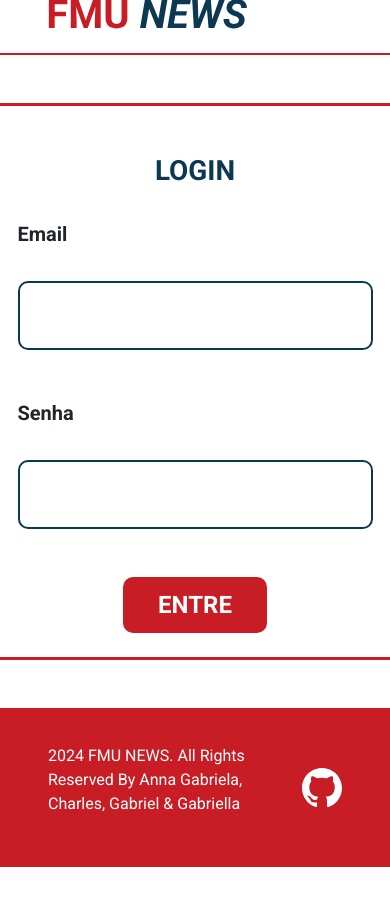
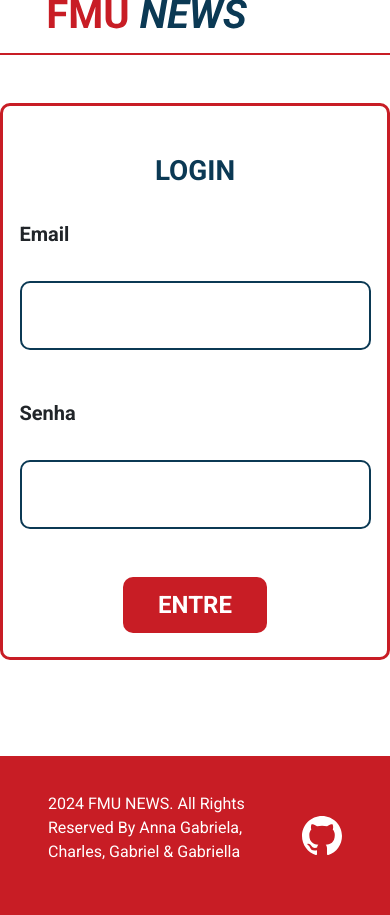
Before and after one commit to annaagabi/fmu-news, a PHP site: page /pages/login.html in a window 390 px wide; the page is wider, and only the part inside the window is pictured. Shown: the part 49-964 px from the top of that part. Before the commit the page ends 916 px from the top of that part, so only its background shows below. Run offline with PHP 8.4, Linux system fonts and the light colour scheme.

Commit message:
Fix: deixando o login responsivo

```diff
--- a/assets/css/login-style.css
+++ b/assets/css/login-style.css
@@ -1,11 +1,16 @@
 @import 'global.css';
 
+body{
+    height: 100vh;
+    min-height: 100vh;
+}
+
 .fonte-20{
-    font-size: 20px;
+    font-size:  1.25rem;
 }
 
 .fonte-16{
-    font-size: 16px;
+    font-size: 1rem;
 }
 
 .texto-azul{
@@ -25,18 +30,23 @@
 }
 
 .borda-card{
-    width: 499px;
+    max-width: 499px;
+    width: 100%;
 }
 
 .borda-input{
-    width: 355px;
-    height: 69px;
+    max-width: 355px;
+    width: 90vw;
+    max-height: 69px;
+    height: 80vh;
     border: solid var(--second-color);
 }
 
 .botao-login{
-    width: 144px;
-    height: 56px;
+    max-width: 144px;
+    width: 100vw;
+    max-height: 56px;
+    height: 100vh;
 }
 
 .botao-cadastro{
@@ -46,7 +56,7 @@
 .botao-estilo{
     background-color: var(--main-color);
     color: var(--third-color);
-    font-size: 24px;
+    font-size: 1.5rem;
 }
 
 .fundo-vermelho{
@@ -54,5 +64,6 @@
 }
 
 footer{
-    height: 159px;
+    max-height: 9.93rem;
+    height: 100vh;
 }
--- a/pages/login.html
+++ b/pages/login.html
@@ -15,13 +15,17 @@
     </header>
     <main class="mt-5 mb-5 d-flex flex-column justify-content-center align-items-center">
         <form class="card-login d-flex flex-column justify-content-center align-items-center border-3
-        borda-vermelha borda-raio borda-card" method="post" action="#" >
+        borda-vermelha borda-raio borda-card mb-5" method="post" action="#" >
             <h2 class="fs-1 texto-azul fw-bold mt-5 pb-4">LOGIN</h2>
             <div class="card-login d-flex flex-column">
-                <label for="email" class="form-label fw-bold pb-4 fonte-20">Email</label>
-                <input type="email" id="email" class="form-control border-2 borda-input mb-5 borda-raio" required>
-                <label for="senha" class="form-label fw-bold pb-4 fonte-20">Senha</label>
-                <input type="password" id="password" class="form-control border-2 borda-input mb-5 borda-raio" required>
+                <div class="div">
+                    <label for="email" class="form-label fw-bold pb-4 fonte-20">Email</label>
+                    <input type="email" id="email" class="form-control border-2 borda-input mb-5 borda-raio w-100" required>
+                </div>
+                <div class="div">
+                    <label for="senha" class="form-label fw-bold pb-4 fonte-20">Senha</label>
+                    <input type="password" id="password" class="form-control border-2 borda-input mb-5 borda-raio " required>
+                </div>
             </div>
             <a href="./todas-noticias.html"><button type="button" class="mb-4 botao-login borda-raio botao-estilo fw-bold">ENTRE</button></a>
         </form>
```
